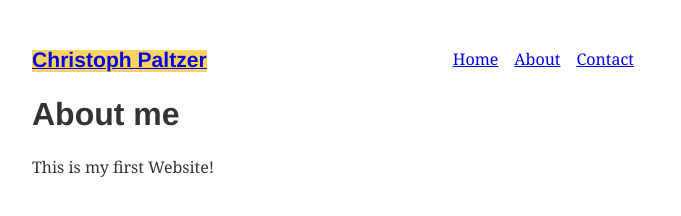
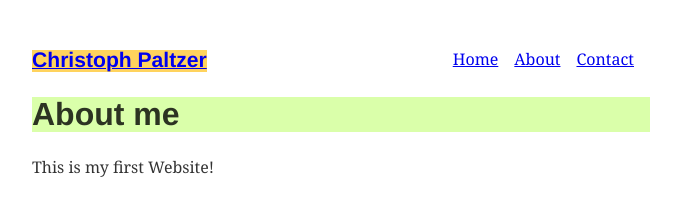
Before and after one commit to Christoph1911/MyFirstWebsite, a Gatsby site: page /about in a window 1280 px wide. Shown: the whole page, without its empty margins (299-980 px from the left). Built offline with nearby package versions, Linux system fonts and the light colour scheme; Gatsby itself is replaced by a stand-in of ours.

Commit message:
Changed backgroundcolor about.js

```diff
--- a/src/pages/about.js
+++ b/src/pages/about.js
@@ -4,7 +4,7 @@ import Layout from "../components/layout"
 export default function About() {
   return (
     <Layout>
-      <h1>About me</h1>
+      <h1 style={{backgroundColor: `#DAFFAA`}}>About me</h1>
       <p>
         This is my first Website!
       </p>
```
